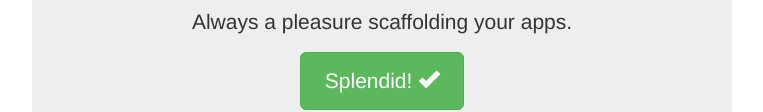
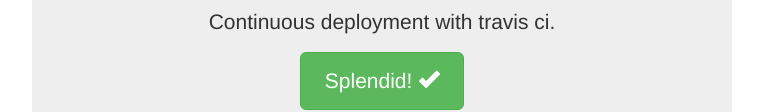
Before and after one commit to fhinkel/HelloTravis, a website: page app/index.html in a window 1280 px wide. Shown: the part 250-362 px from the top of the page, without its empty margins (258-1021 px from the left). Drawn offline with nearby package versions, Linux system fonts and the light colour scheme; files that its build step writes are made by us from their sources.

Commit message:
Deploy after green Travis to gh-pages

```diff
--- a/app/index.html
+++ b/app/index.html
@@ -34,7 +34,7 @@
 
       <div class="jumbotron">
         <h1>'Allo, 'Allo!</h1>
-        <p class="lead">Always a pleasure scaffolding your apps.</p>
+        <p class="lead">Continuous deployment with travis ci.</p>
         <p><a class="btn btn-lg btn-success" href="#">Splendid! <span class="glyphicon glyphicon-ok"></span></a></p>
       </div>
 
```
Also changed, not shown: .travis.yml, README.md, 1 other file.
